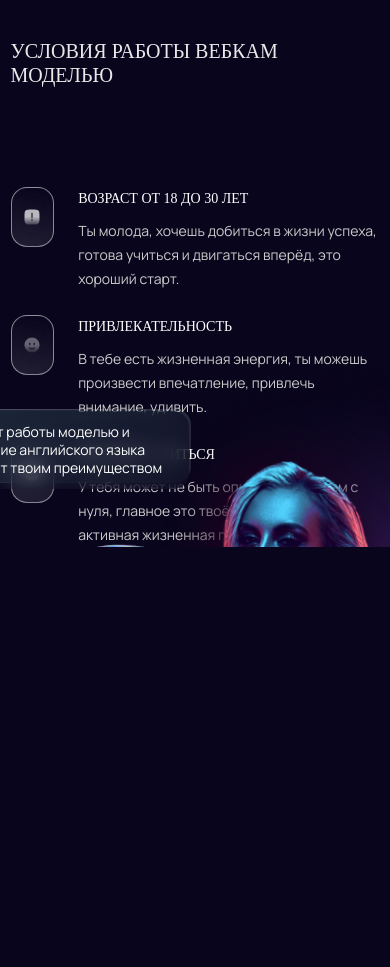
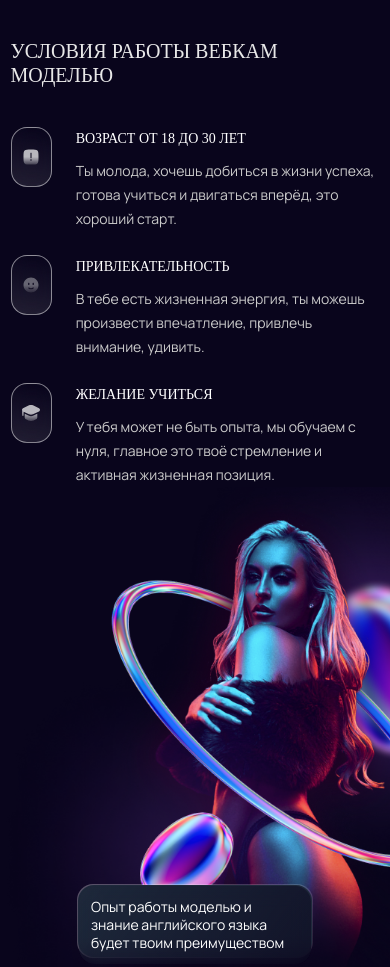
Before and after one commit to alchemycat/Stellar-Landing, a website: page src/index.html in a window 390 px wide. Shown: the part 3860-4827 px from the top of the page. Before the commit the page ends 4407 px from the top, so only its background shows below. Drawn offline with nearby package versions, Linux system fonts and the light colour scheme; files that its build step writes are made by us from their sources; files whose address does not match are found by name; a web font is replaced by a local one.

Commit message:
добавил секцию condition

```diff
--- a/gulp/version.json
+++ b/gulp/version.json
@@ -1,3 +1,3 @@
 {
-    "main": "20230730181432"
+    "main": "20230730195439"
 }
--- a/src/html/atmo.html
+++ b/src/html/atmo.html
@@ -32,13 +32,13 @@
                     </div>
                 </div>
                 <div class="atmo__navigation swiper-navigation">
-                    <div class="atmo__arrow atmo__arrow-next">
+                    <div class="atmo__arrow atmo__arrow-prev">
                         <svg width="8" height="14" viewBox="0 0 8 14" fill="none" xmlns="http://www.w3.org/2000/svg">
                             <path d="M7 13.0007L1 7.00073L7 1.00073" stroke="white" stroke-width="2" stroke-linecap="round" stroke-linejoin="round"/>
                         </svg>
 
                     </div>
-                    <div class="atmo__arrow atmo__arrow-prev">
+                    <div class="atmo__arrow  atmo__arrow-next">
                         <svg width="8" height="14" viewBox="0 0 8 14" fill="none" xmlns="http://www.w3.org/2000/svg">
                             <path d="M1 1.00073L7 7.00073L1 13.0007" stroke="white" stroke-width="2" stroke-linecap="round" stroke-linejoin="round"/>
                         </svg>
--- a/src/html/cond.html
+++ b/src/html/cond.html
@@ -6,7 +6,7 @@
                     Условия работы вебкам моделью
                 </h2>
             </div>
-            <div class="col-12 col-md-5">
+            <div class="col-12 col-md-6 col-lg-6 col-xl-5">
                 <ul class="cond__list">
                     <li class="cond__item">
                         <div class="cond__icon">
--- a/src/scss/components/_cond.scss
+++ b/src/scss/components/_cond.scss
@@ -68,3 +68,57 @@
         width: 234px;
     }
 }
+
+@media (max-width: 1399px) {
+    .cond {
+        &__tip {
+            right: 95px;
+        }
+    }
+}
+
+@media (max-width: 1199px) {
+    .cond {
+        &__img {
+            top: -145px;
+        }
+        &__tip {
+            bottom: 65px;
+            right: -4px;
+        }
+    }
+}
+
+@media (max-width: 991px) {
+    .cond {
+        &__text {
+            max-width: 250px;
+        }
+    }
+}
+
+@media (max-width: 767px) {
+    .cond {
+        &__list {
+            margin-top: 40px;
+        }
+        &__img {
+            top: auto;
+            height: 580px;
+            left: -17px;
+            width: 650px;
+            &-wrapper {
+                height: 480px;
+            }
+        }
+        &__tip {
+            bottom: 10px;
+            left: 50%;
+            transform: translateX(-50%);
+
+        }
+        &__text {
+            max-width: 450px;
+        }
+    }
+}
```
Also changed, not shown: dist/css/style.css, dist/img/test-bg.png (deleted), dist/index.html.
